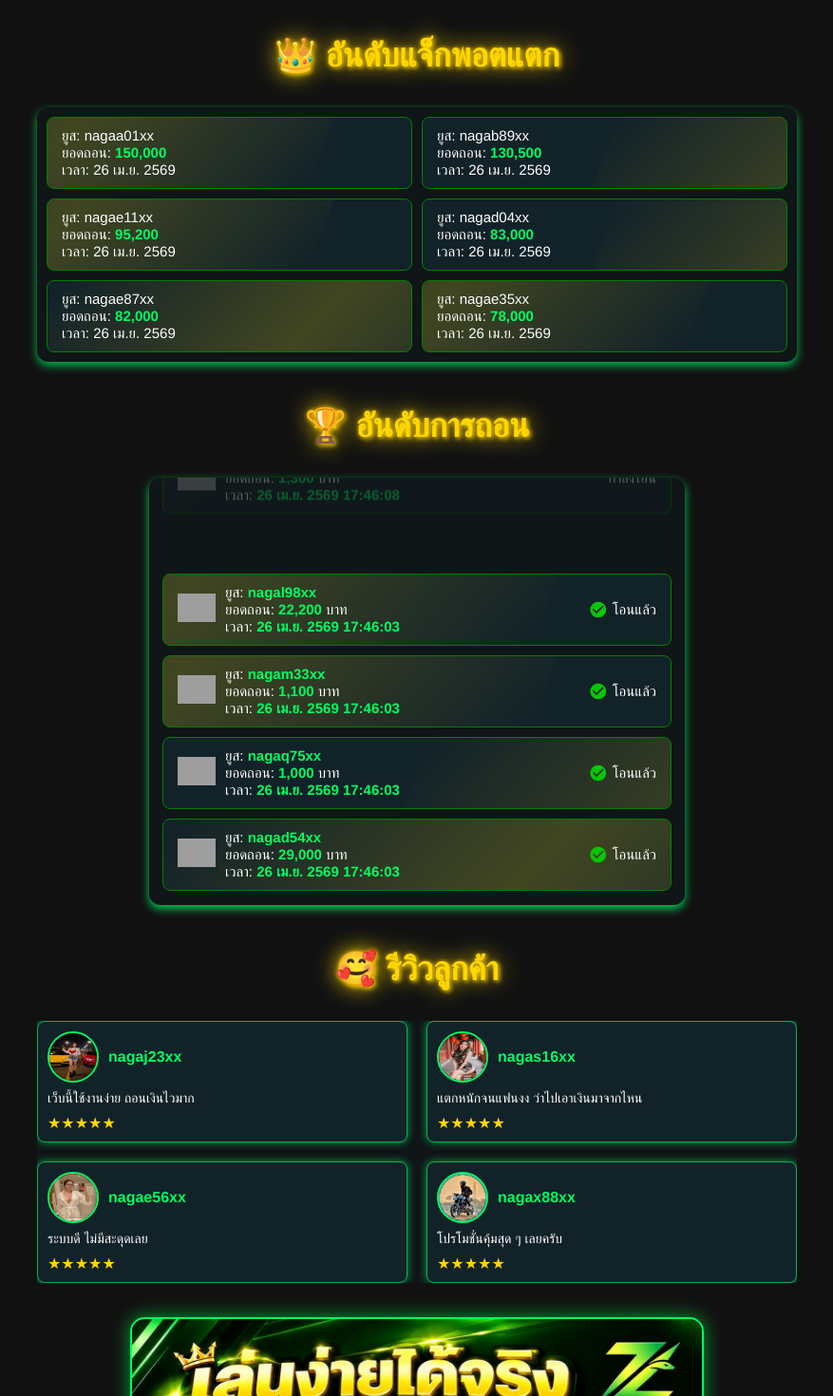
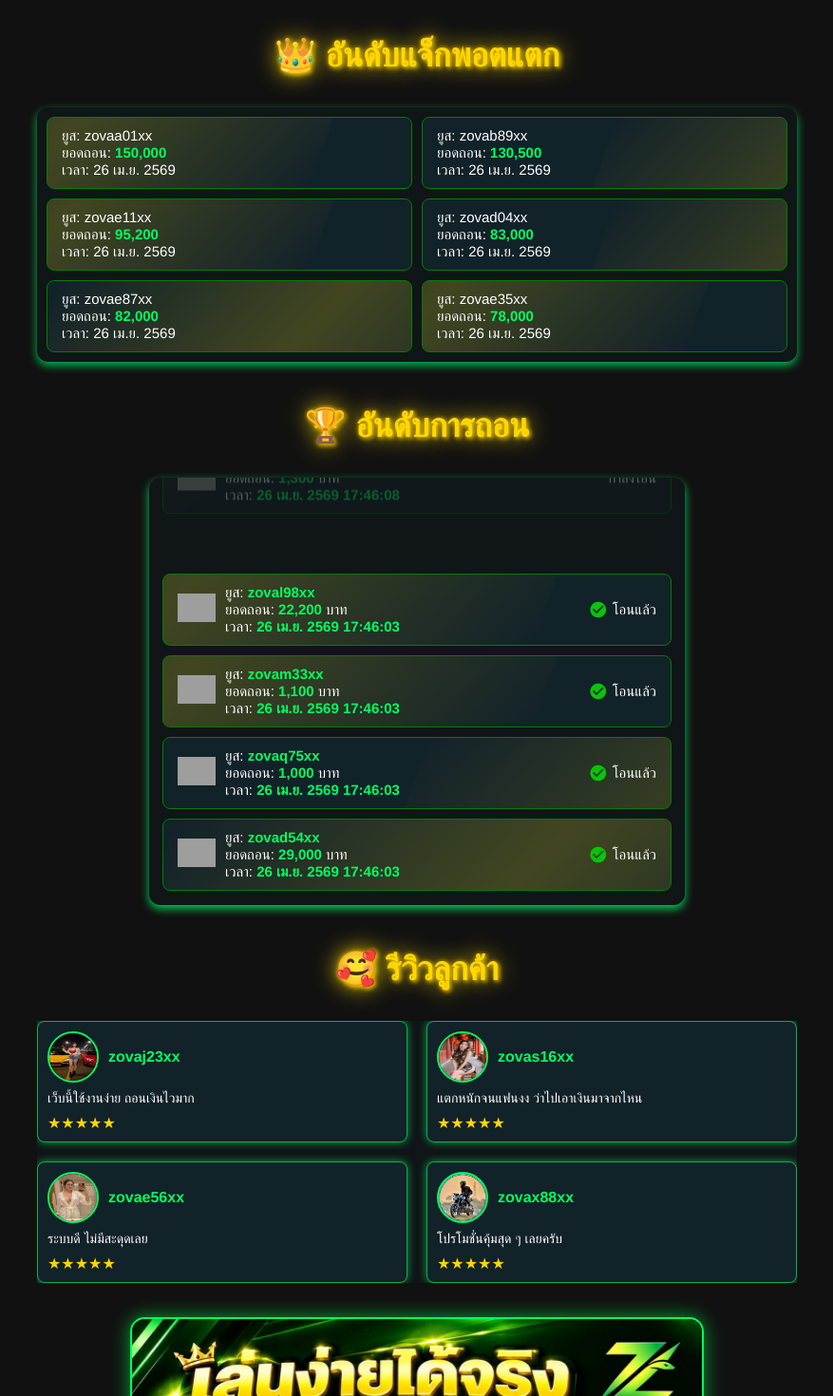
Before and after one commit to ArJune153/nagaway-tb, a Vue app: page / in a window 1280 px wide. Shown: the part 1374-2844 px from the top of the page at 95% size, without its empty margins (201-1078 px from the left). Built offline with nearby package versions, Linux system fonts and the light colour scheme; grey boxes are pictures that could not be loaded.

Commit message:
Edit name user naga->zova

```diff
--- a/src/components/Home.vue
+++ b/src/components/Home.vue
@@ -153,30 +153,30 @@ export default {
         { src: 'P4.jpg', alt: 'Image 4' },
       ],
       topUsersData : [
-      { userName: "nagaa01xx", amount: "150,000", timestamp: "31 ส.ค. 2568" },
-      { userName: "nagab89xx", amount: "130,500", timestamp: "31 ส.ค. 2568" },
-      { userName: "nagae11xx", amount: "95,200", timestamp: "31 ส.ค. 2568" },
-      { userName: "nagad04xx", amount: "83,000", timestamp: "31 ส.ค. 2568" },
-      { userName: "nagae87xx", amount: "82,000", timestamp: "31 ส.ค. 2568" },
-      { userName: "nagae35xx", amount: "78,000", timestamp: "31 ส.ค. 2568" },
+      { userName: "zovaa01xx", amount: "150,000", timestamp: "31 ส.ค. 2568" },
+      { userName: "zovab89xx", amount: "130,500", timestamp: "31 ส.ค. 2568" },
+      { userName: "zovae11xx", amount: "95,200", timestamp: "31 ส.ค. 2568" },
+      { userName: "zovad04xx", amount: "83,000", timestamp: "31 ส.ค. 2568" },
+      { userName: "zovae87xx", amount: "82,000", timestamp: "31 ส.ค. 2568" },
+      { userName: "zovae35xx", amount: "78,000", timestamp: "31 ส.ค. 2568" },
     ],
     reviews : [
-      { user: "nagaj23xx", text: "เว็บนี้ใช้งานง่าย ถอนเงินไวมาก", img: "photo-2568-06-02-13-24-49.jpg" },
-      { user: "nagas16xx", text: "แตกหนักจนแฟนงง ว่าไปเอาเงินมาจากไหน", img: "photo-2568-06-21-13-38-31.jpg" },
-      { user: "nagae56xx", text: "ระบบดี ไม่มีสะดุดเลย", img: "photo-2568-06-02-13-11-47.jpg" },
-      { user: "nagax88xx", text: "โปรโมชั่นคุ้มสุด ๆ เลยครับ", img: "503804955-122126012606831043-7044484449309087338-n.jpg" },
-      { user: "nagao16xx", text: "เล่นง่าย ได้เงินจริง", img: "490506081-122124348278773654-1591748651281217225-n.jpg" },
-      { user: "nagad41xx", text: "แตกจริง! ไม่ต้องลุ้นเลย เงินเข้าไวสุด ๆ 💸", img: "533961598_1465905681078900_8473607776528464666_n.jpg" },
-      { user: "nagad41xx", text: "จากหลักร้อยเป็นหลักหมื่นในคืนเดียว ว้าว!", img: "464195162_2477566235772141_6809220135929060331_n.jpg" },
-      { user: "nagab71xx", text: "รองรับ TrueWallet ด้วย สะดวกมาก", img: "504143319_2219977065123389_83092695142278008_n.jpg" },
-      { user: "nagat94xx", text: "แนะนำเพื่อน ได้โบนัสด้วย", img: "492242625_668943662417215_4482917277835435921_n.jpg" },
-      { user: "nagal68xx", text: "ดีตรงที่มีภาษาไทยครบถ้วน", img: "518366934_736143816025493_1299983234092703859_n.jpg" },
-      { user: "nagat28xx", text: "ฝากปุ๊บเงินเข้าปั๊บ", img: "533084719_1116500603710911_5818853113959217185_n.jpg" },
-      { user: "nagao71xx", text: "แทบจะถอนทุกวัน ดีจริงๆเว็บนี้!", img: "277169807-3163265690584017-8353788208641286173-n.jpg" },
-      { user: "nagaj88xx", text: "ชอบมีไลฟ์สดบอลให้ดูฟรี", img: "432694438-933306371801755-6605376483802637949-n.jpg" },
-      { user: "nagaq38xx", text: "ทีมซัพพอร์ตดูแลดีมาก", img: "444482004_7798764536813604_3664008989486408448_n.md.jpg" },
-      { user: "nagaz65xx", text: "อัตราต่อรองแฟร์สุด ๆ", img: "499992981-543532548818863-8863283426458467040-n.jpg" },
-      { user: "nagaf86xx", text: "ถอนวันละพันทุกวัน แทบไม่ต้องทำงาน", img: "503202164-2075152429640793-785701917046162087-n.jpg" },
+      { user: "zovaj23xx", text: "เว็บนี้ใช้งานง่าย ถอนเงินไวมาก", img: "photo-2568-06-02-13-24-49.jpg" },
+      { user: "zovas16xx", text: "แตกหนักจนแฟนงง ว่าไปเอาเงินมาจากไหน", img: "photo-2568-06-21-13-38-31.jpg" },
+      { user: "zovae56xx", text: "ระบบดี ไม่มีสะดุดเลย", img: "photo-2568-06-02-13-11-47.jpg" },
+      { user: "zovax88xx", text: "โปรโมชั่นคุ้มสุด ๆ เลยครับ", img: "503804955-122126012606831043-7044484449309087338-n.jpg" },
+      { user: "zovao16xx", text: "เล่นง่าย ได้เงินจริง", img: "490506081-122124348278773654-1591748651281217225-n.jpg" },
+      { user: "zovad41xx", text: "แตกจริง! ไม่ต้องลุ้นเลย เงินเข้าไวสุด ๆ 💸", img: "533961598_1465905681078900_8473607776528464666_n.jpg" },
+      { user: "zovad41xx", text: "จากหลักร้อยเป็นหลักหมื่นในคืนเดียว ว้าว!", img: "464195162_2477566235772141_6809220135929060331_n.jpg" },
+      { user: "zovab71xx", text: "รองรับ TrueWallet ด้วย สะดวกมาก", img: "504143319_2219977065123389_83092695142278008_n.jpg" },
+      { user: "zovat94xx", text: "แนะนำเพื่อน ได้โบนัสด้วย", img: "492242625_668943662417215_4482917277835435921_n.jpg" },
+      { user: "zoval68xx", text: "ดีตรงที่มีภาษาไทยครบถ้วน", img: "518366934_736143816025493_1299983234092703859_n.jpg" },
+      { user: "zovat28xx", text: "ฝากปุ๊บเงินเข้าปั๊บ", img: "533084719_1116500603710911_5818853113959217185_n.jpg" },
+      { user: "zovao71xx", text: "แทบจะถอนทุกวัน ดีจริงๆเว็บนี้!", img: "277169807-3163265690584017-8353788208641286173-n.jpg" },
+      { user: "zovaj88xx", text: "ชอบมีไลฟ์สดบอลให้ดูฟรี", img: "432694438-933306371801755-6605376483802637949-n.jpg" },
+      { user: "zovaq38xx", text: "ทีมซัพพอร์ตดูแลดีมาก", img: "444482004_7798764536813604_3664008989486408448_n.md.jpg" },
+      { user: "zovaz65xx", text: "อัตราต่อรองแฟร์สุด ๆ", img: "499992981-543532548818863-8863283426458467040-n.jpg" },
+      { user: "zovaf86xx", text: "ถอนวันละพันทุกวัน แทบไม่ต้องทำงาน", img: "503202164-2075152429640793-785701917046162087-n.jpg" },
     ],
     rwindex:0
     };
@@ -333,7 +333,7 @@ export default {
       const randomBankIndex = Math.floor(Math.random() * bankLogos.length);
       const randomDigits = Math.floor(Math.random() * 100).toString().padStart(2, '0');
       const randomChar = String.fromCharCode(Math.floor(Math.random() * 26) + 97);
-      const user = `naga${randomChar}${randomDigits}xx`;
+      const user = `zova${randomChar}${randomDigits}xx`;
 
       const now = new Date();
 
```
